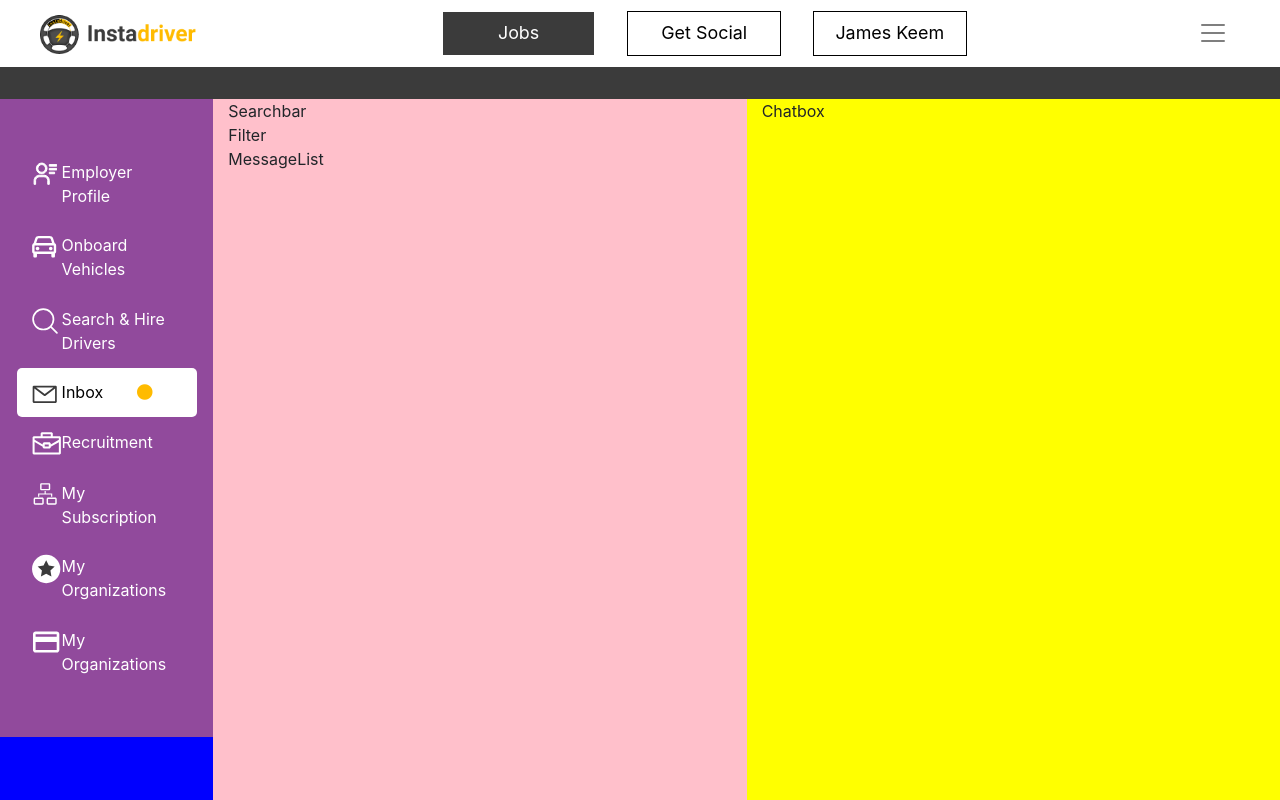
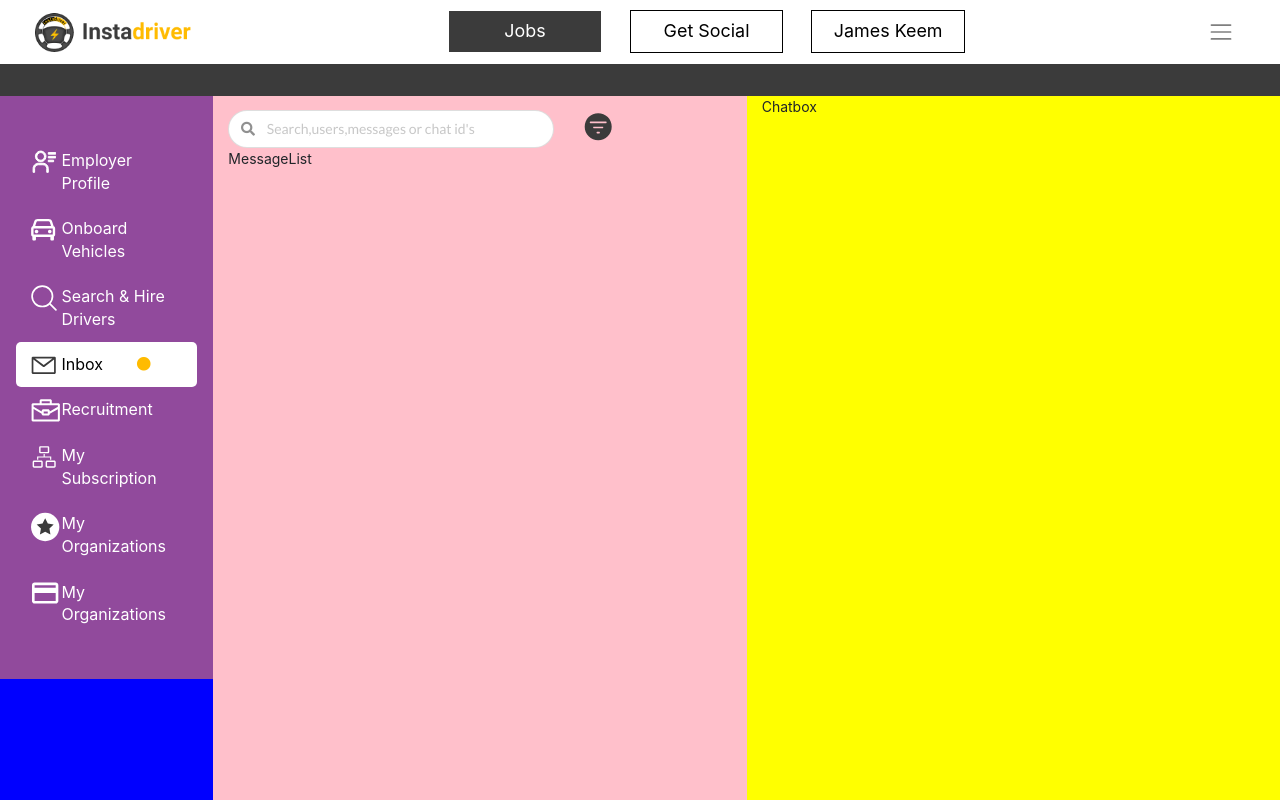
Before and after one commit to AbbyB97/FS_assignment, a React (Create React App) app: page / in a window 1280 px wide. Shown: the top 800 px of the page. Built offline with nearby package versions, Linux system fonts and the light colour scheme.

Commit message:
filter added to searchbar ui

```diff
--- a/public/index.html
+++ b/public/index.html
@@ -24,6 +24,7 @@
       work correctly both with client-side routing and a non-root public URL.
       Learn how to configure a non-root public URL by running `npm run build`.
     -->
+    <link rel="stylesheet" href="https://cdnjs.cloudflare.com/ajax/libs/semantic-ui/2.4.1/semantic.min.css" integrity="sha512-8bHTC73gkZ7rZ7vpqUQThUDhqcNFyYi2xgDgPDHc+GXVGHXq+xPjynxIopALmOPqzo9JZj0k6OqqewdGO3EsrQ==" crossorigin="anonymous" />
     <link rel="stylesheet" href="https://cdnjs.cloudflare.com/ajax/libs/font-awesome/5.15.1/css/all.min.css" integrity="sha512-+4zCK9k+qNFUR5X+cKL9EIR+ZOhtIloNl9GIKS57V1MyNsYpYcUrUeQc9vNfzsWfV28IaLL3i96P9sdNyeRssA==" crossorigin="anonymous" />
     <title>React App</title>
   </head>
--- a/src/App.js
+++ b/src/App.js
@@ -4,7 +4,6 @@ import Footer from "./components/Footer";
 import Header from "./components/Header";
 import Searchbar from "./components/Searchbar";
 import Sidebar from "./components/Sidebar";
-import Filter from "./components/widgets/Filter";
 import MessageList from "./components/MessageList";
 import Chatbox from "./components/Chatbox";
 
@@ -22,7 +21,6 @@ const App = () => {
           </Col>
           <Col style={{ height:"800px", backgroundColor: "pink" }} md={3} lg={4} xl={5}>
             <Searchbar />
-            <Filter />
             <MessageList />
           </Col>
           <Col style={{ backgroundColor: "yellow" }} md={5} lg={5} xl={5}>
--- a/src/components/Searchbar.js
+++ b/src/components/Searchbar.js
@@ -1,11 +1,22 @@
 import React from "react";
+import { Row, Col } from "react-bootstrap";
+import { ReactComponent as FilterIco } from "../icons/filter_svg.svg";
+
 const Searchbar = () => {
   return (
-
-    <div>
-        Searchbar
-    </div>
-
+    <Row style={{marginTop:"1rem"}}>
+      <Col md={8}>
+        <div style={{width:"100%"}} className="ui field left icon input search-bar">
+          <input
+            style={{ borderRadius: "20px" }}
+            type="email"
+            placeholder={"Search,users,messages or chat id's"}
+          />
+          <i className="search icon med"></i>
+        </div>
+      </Col>
+      <Col md={4}><FilterIco className="mt-1"/></Col>
+    </Row>
   );
 };
 
```
Also changed, not shown: src/App.scss (+12 -0 lines), src/icons/filter_svg.svg (added), 1 other file (tests, documents, lock files or other folders).
